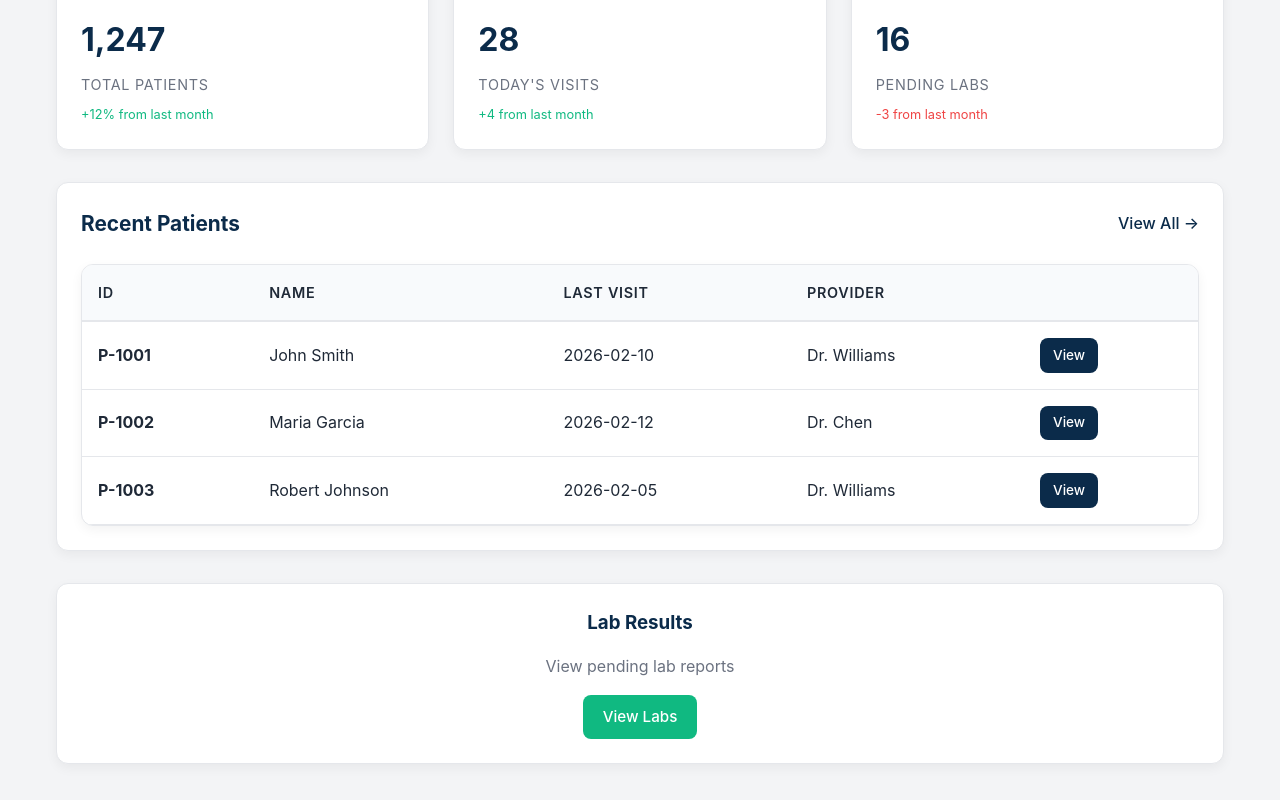
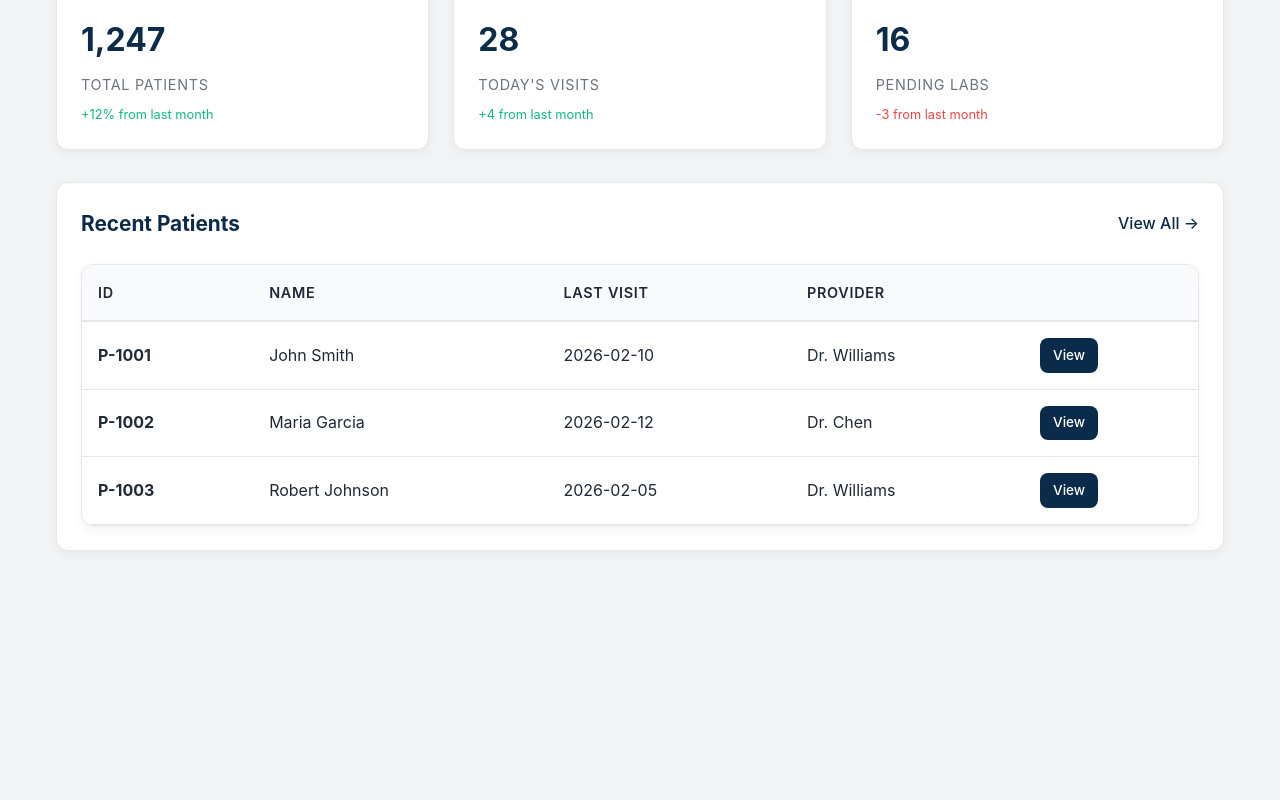
Before and after one commit to nellyuiop/icdms-frontend, a Next.js app: page / in a window 1280 px wide. Shown: the part 419-1219 px from the top of the page. After the commit the page ends 1034 px from the top, so only its background shows below. Built offline with nearby package versions, Linux system fonts and the light colour scheme.

Commit message:
Removed View Labs from Dashboard

```diff
--- a/app/page.tsx
+++ b/app/page.tsx
@@ -134,17 +134,7 @@ export default function Home() {
         }}
       >
 
-        <div className="card" style={{ textAlign: "center" }}>
-          <h3 style={{ color: "var(--primary)", marginBottom: "1rem" }}>
-            Lab Results
-          </h3>
-          <p style={{ color: "var(--gray)", marginBottom: "1rem" }}>
-            View pending lab reports
-          </p>
-          <Link href="/patients" className="btn btn-secondary">
-            View Labs
-          </Link>
-        </div>
+
       </div>
     </div>
   );
```
